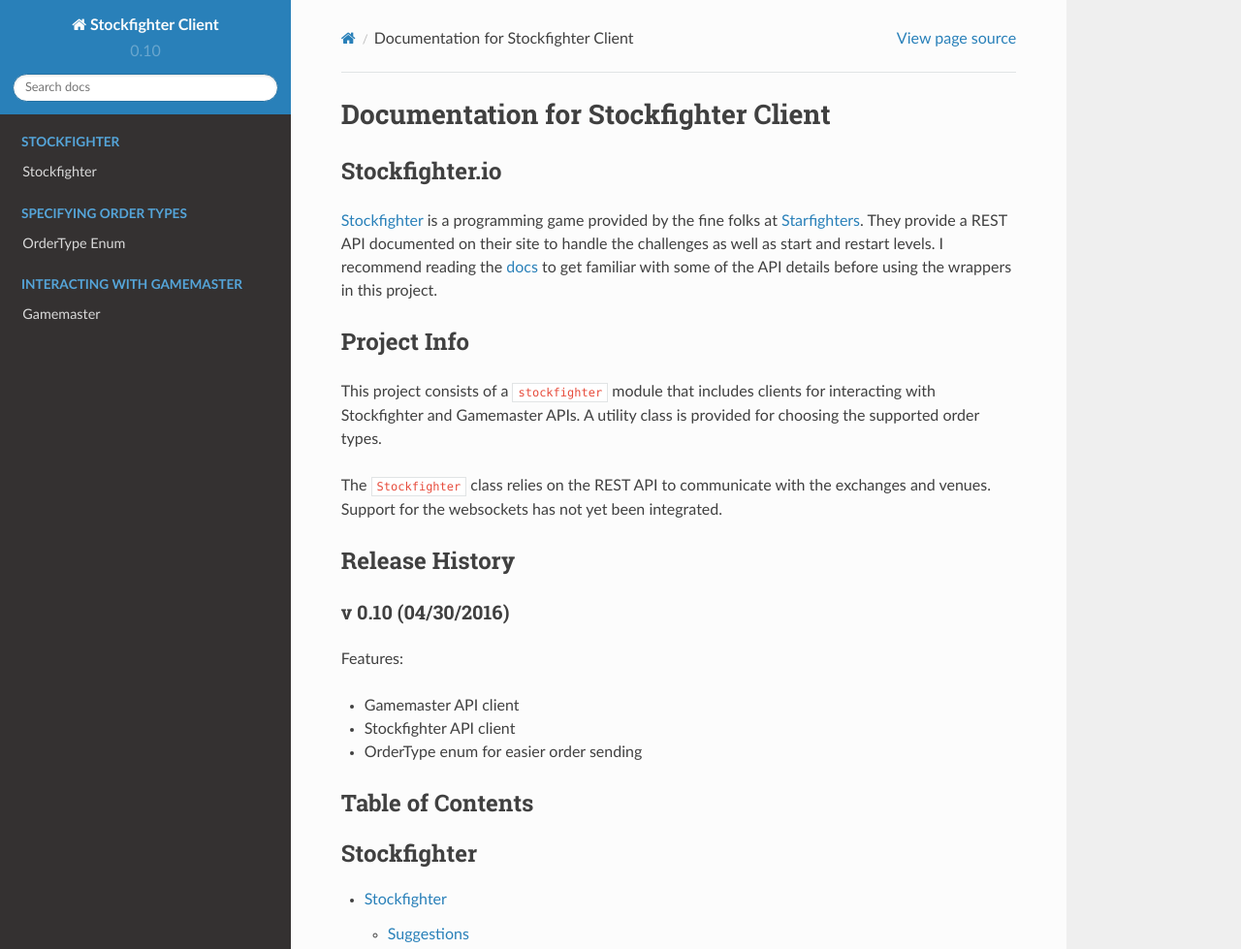
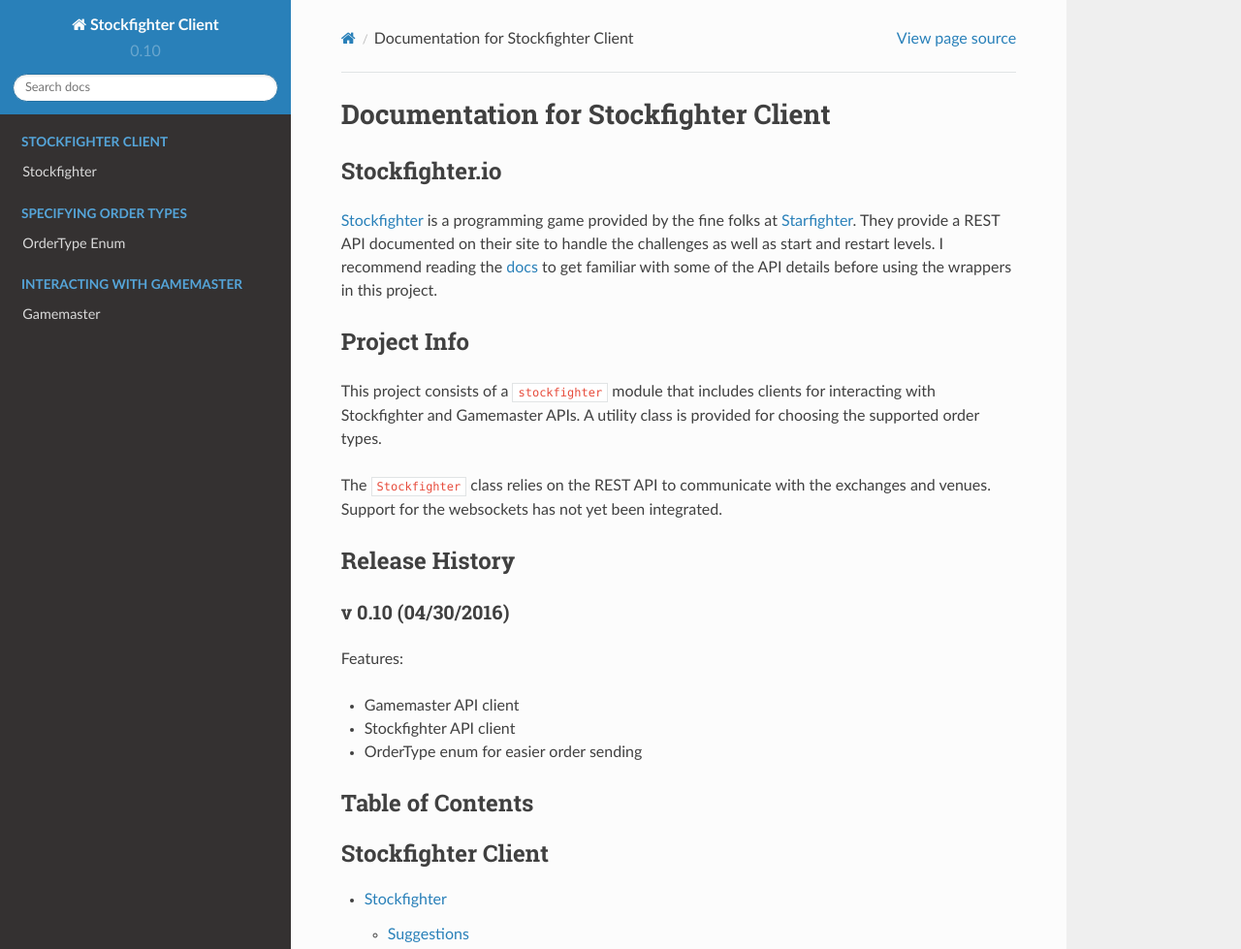
Before and after one commit to marcinsiwicki/stockfighter, a Sphinx documentation site: the page built from docs/index.rst, in a window 1280 px wide and 1400 px high. Shown: the top 979 px of the window at 97% size. Built offline with Sphinx 7.4.7 and the Read the Docs theme 2.0.0, drawn with Linux system fonts in a browser that asks for light colours.

```diff
--- a/docs/index.rst
+++ b/docs/index.rst
@@ -1,21 +1,16 @@
-.. Stockfighter Client documentation master file, created by
-   sphinx-quickstart on Sat Apr 30 17:55:51 2016.
-   You can adapt this file completely to your liking, but it should at least
-   contain the root `toctree` directive.
-
 Documentation for Stockfighter Client
 =====================================
 
 Stockfighter.io
 ---------------
 
-`Stockfighter`_ is a programming game provided by the fine folks at `Starfighters`_. They
+`Stockfighter`_ is a programming game provided by the fine folks at `Starfighter`_. They
 provide a REST API documented on their site to handle the challenges as well as start
 and restart levels. I recommend reading the `docs`_ to get familiar with some of the API
 details before using the wrappers in this project.
 
 .. _Stockfighter: https://www.stockfighter.io/
-.. _Starfighters: http://www.starfighter.io/
+.. _Starfighter: http://www.starfighters.io/
 .. _docs: https://starfighter.readme.io/v1.0/docs
 
 Project Info
@@ -45,9 +40,9 @@ Table of Contents
 
 .. toctree::
    :maxdepth: 2
-   :caption: Stockfighter
+   :caption: Stockfighter Client
 
-   stockfighter
+   stockfighter_doc
 
 .. toctree::
    :maxdepth: 2
```
Also changed, not shown: docs/stockfighter_doc.rst (renamed from docs/stockfighter.rst), 14 other files.
